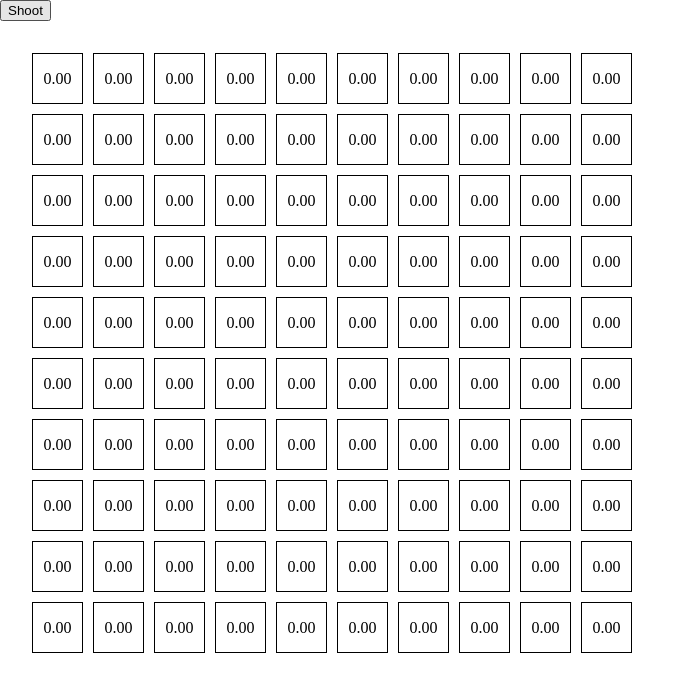
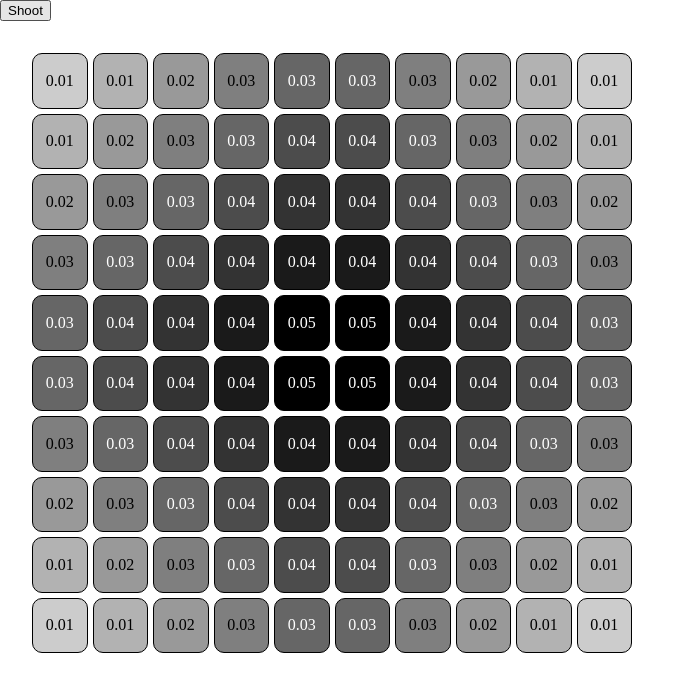
Before and after one commit to despaintroy/battleship-solver, a website built with Vite: page index.html in a window 1280 px wide. Both pictures are taken after a click on the button "Shoot". Shown: the whole page, without its empty margins (0-695 px from the left). Built offline with nearby package versions, Linux system fonts and the light colour scheme.

Commit message:
Show probabilities of carrier positions only

```diff
--- a/src/OpponentBoard.ts
+++ b/src/OpponentBoard.ts
@@ -1,5 +1,6 @@
+import { Coordinate } from "./coordinate";
 import { quickEvaluateShots } from "./quickEvaluateShots";
-import { ShipType } from "./Ship";
+import { Orientation, Ship, ShipType } from "./Ship";
 import { Shot } from "./Shot";
 
 export class OpponentBoard {
@@ -27,7 +28,7 @@ export class OpponentBoard {
   }
 
   public getProbabilityGrid(): Record<ShipType, number>[][] {
-    const probabilityGrid = Array.from({ length: 10 }, () =>
+    const possibilitiesCount = Array.from({ length: 10 }, () =>
       Array.from({ length: 10 }, () => ({
         [ShipType.CARRIER]: 0,
         [ShipType.BATTLESHIP]: 0,
@@ -37,15 +38,83 @@ export class OpponentBoard {
       }))
     );
 
-    this.shots.forEach((shot) => {
-      if (shot.shipType) {
-        probabilityGrid[shot.coordinate.row][shot.coordinate.col][
-          shot.shipType
-        ] = 1;
+    const carrierState = {
+      position: new Coordinate(0, 0),
+      orientation: "horizontal" as Orientation,
+    };
+
+    let totalPossibilities = 0;
+
+    while (true) {
+      totalPossibilities++;
+
+      try {
+        const carrier = new Ship(
+          ShipType.CARRIER,
+          carrierState.position,
+          carrierState.orientation
+        );
+
+        carrier
+          .getCoordinates()
+          .forEach(
+            (coordinate) =>
+              (possibilitiesCount[coordinate.row][coordinate.col][
+                ShipType.CARRIER
+              ] += 1)
+          );
+      } catch {
+        // no-op: Invalid ship position
       }
-    });
 
-    return probabilityGrid;
+      // Move to the next orientation
+      if (carrierState.orientation === "horizontal") {
+        carrierState.orientation = "vertical";
+        continue;
+      }
+
+      carrierState.orientation = "horizontal";
+
+      // Reached end of the board
+      if (carrierState.position.row === 9 && carrierState.position.col === 9) {
+        break;
+      }
+
+      // Reached end of the row
+      if (carrierState.position.col === 9) {
+        carrierState.position = new Coordinate(
+          carrierState.position.row + 1,
+          0
+        );
+        continue;
+      }
+
+      // Move to the next column
+      carrierState.position = new Coordinate(
+        carrierState.position.row,
+        carrierState.position.col + 1
+      );
+    }
+
+    // this.shots.forEach((shot) => {
+    //   if (shot.shipType) {
+    //     probabilityGridCount[shot.coordinate.row][shot.coordinate.col][
+    //       shot.shipType
+    //     ] = 1;
+    //   }
+    // });
+
+    return possibilitiesCount.map((row) =>
+      row.map(
+        (cell) =>
+          Object.fromEntries(
+            Object.entries(cell).map(([shipType, count]) => [
+              shipType,
+              count / totalPossibilities,
+            ])
+          ) as Record<ShipType, number>
+      )
+    );
   }
 
   public getShotGrid(): (Shot | null)[][] {
--- a/src/Ship.ts
+++ b/src/Ship.ts
@@ -8,12 +8,12 @@ export class Ship {
   ) {
     const endRow =
       orientation === "horizontal"
-        ? position.row + shipLengths[type] - 1
-        : position.row;
+        ? position.row
+        : position.row + shipLengths[type] - 1;
     const endCol =
       orientation === "vertical"
-        ? position.col + shipLengths[type] - 1
-        : position.col;
+        ? position.col
+        : position.col + shipLengths[type] - 1;
 
     if (!Coordinate.isValid(endRow, endCol)) {
       throw new Error("Ship os positioned outside the board");
@@ -74,4 +74,4 @@ export const shipLengths = {
   [ShipType.PATROL_BOAT]: 2,
 };
 
-type Orientation = "horizontal" | "vertical";
+export type Orientation = "horizontal" | "vertical";
--- a/src/main.ts
+++ b/src/main.ts
@@ -36,18 +36,31 @@ function updateProbabilityGrid() {
 
   const probabilityGrid = board.getProbabilityGrid();
 
-  probabilityGrid.forEach((row) => {
-    row.forEach((cell) => {
-      const probabilityGridCell = document.createElement("div");
-      probabilityGridCell.classList.add("probability-grid-cell");
-      const totalProbability = Object.values(cell).reduce(
+  let maxCellProbability = 0;
+
+  const summedProbabilityGrid = probabilityGrid.map((row) =>
+    row.map((cell) => {
+      const totalCellProbability = Object.values(cell).reduce(
         (acc, curr) => acc + curr,
         0
       );
-      probabilityGridCell.innerText = totalProbability.toFixed(2);
-      probabilityGridCell.style.backgroundColor = `rgba(0, 0, 0, ${totalProbability}`;
+      if (totalCellProbability > maxCellProbability) {
+        maxCellProbability = totalCellProbability;
+      }
+      return totalCellProbability;
+    })
+  );
+
+  summedProbabilityGrid.forEach((row) => {
+    row.forEach((probability) => {
+      const normalizedProbability = probability / maxCellProbability;
+
+      const probabilityGridCell = document.createElement("div");
+      probabilityGridCell.classList.add("probability-grid-cell");
+      probabilityGridCell.innerText = probability.toFixed(2);
+      probabilityGridCell.style.backgroundColor = `rgba(0, 0, 0, ${normalizedProbability}`;
       probabilityGridCell.style.color =
-        totalProbability > 0.5 ? "white" : "black";
+        normalizedProbability > 0.5 ? "white" : "black";
       probabilityGridElement.appendChild(probabilityGridCell);
     });
   });
--- a/src/style.css
+++ b/src/style.css
@@ -8,7 +8,7 @@
   display: grid;
   grid-template-columns: repeat(10, 1fr);
   grid-template-rows: repeat(10, 1fr);
-  grid-gap: 10px;
+  grid-gap: 5px;
   width: 600px;
   height: 600px;
 }
@@ -19,4 +19,5 @@
   display: flex;
   justify-content: center;
   align-items: center;
+  border-radius: 10px;
 }
```
